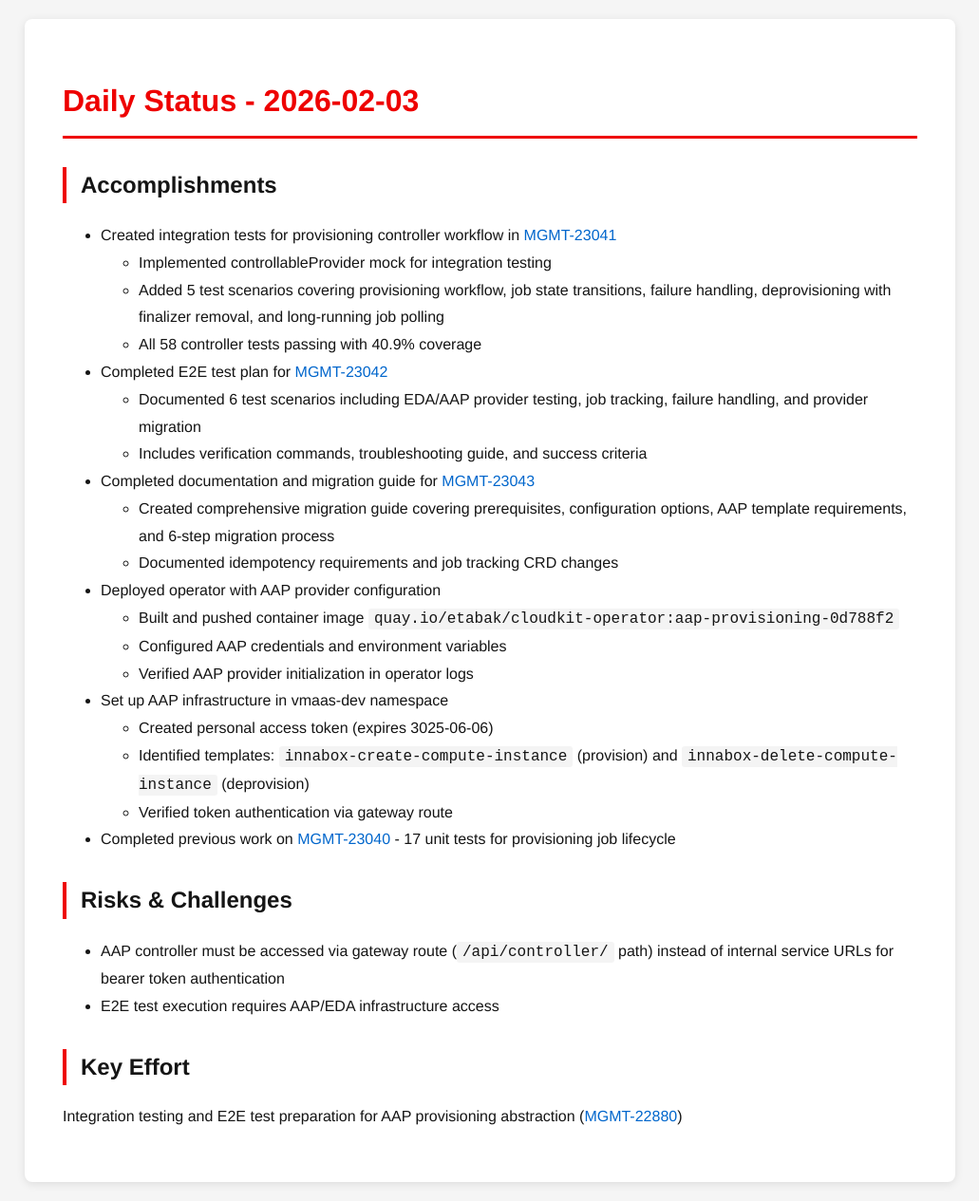
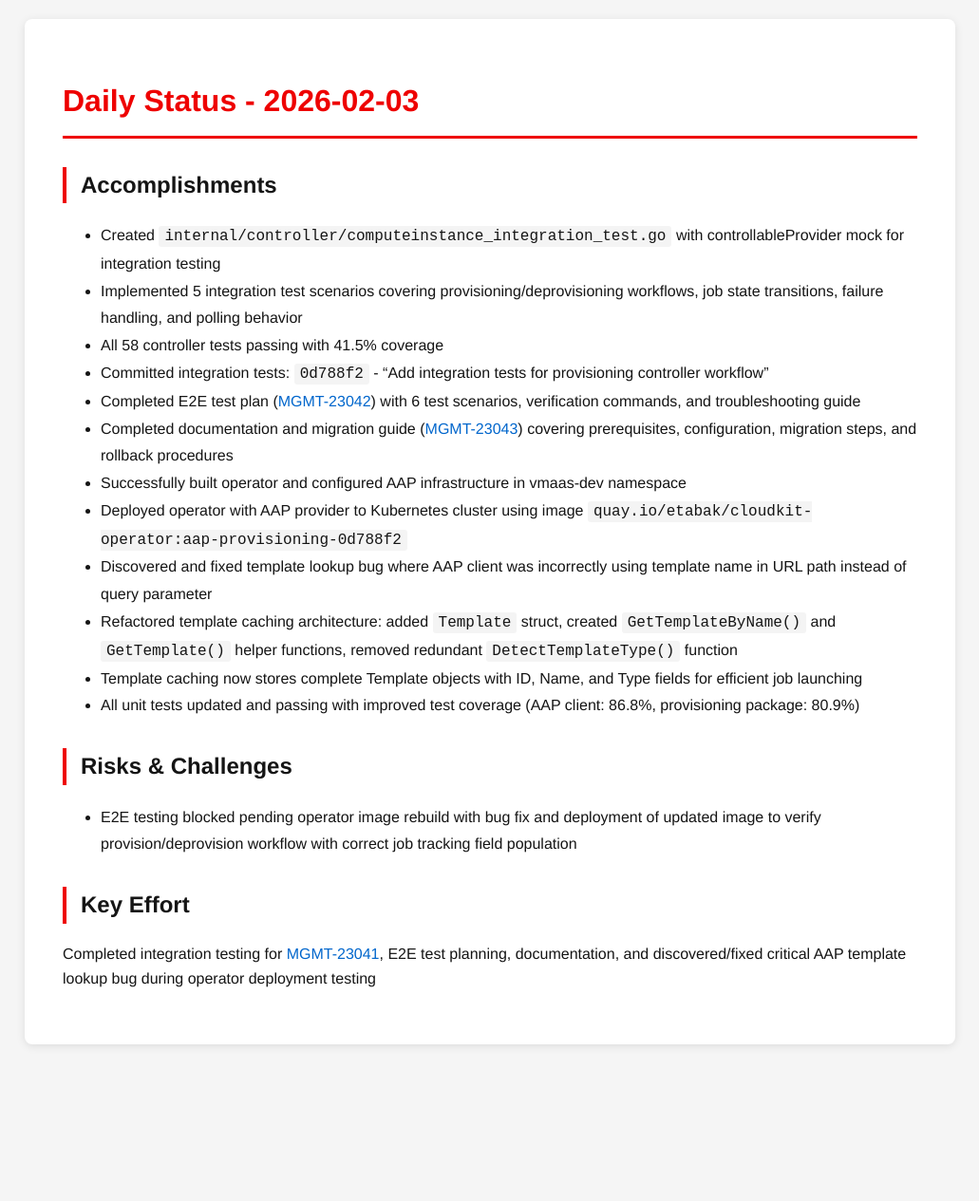
Before and after one commit to tzvatot/daily-status, a Jekyll site: the page built from 2026-02-03.md, in a window 1280 px wide. Shown: the whole page at 95% size, without its empty margins (124-1155 px from the left). Built offline with Jekyll 4.4.1, drawn with Linux system fonts in a browser that asks for light colours; after the commit the page ends 1120 px from its top, so only the background shows below that.

Commit message:
Daily status update - 2026-02-03

```diff
--- a/2026-02-03.md
+++ b/2026-02-03.md
@@ -7,29 +7,21 @@
 # Daily Status - 2026-02-03
 
 ## Accomplishments
-- Created integration tests for provisioning controller workflow in [MGMT-23041](https://issues.redhat.com/browse/MGMT-23041)
-  - Implemented controllableProvider mock for integration testing
-  - Added 5 test scenarios covering provisioning workflow, job state transitions, failure handling, deprovisioning with finalizer removal, and long-running job polling
-  - All 58 controller tests passing with 40.9% coverage
-- Completed E2E test plan for [MGMT-23042](https://issues.redhat.com/browse/MGMT-23042)
-  - Documented 6 test scenarios including EDA/AAP provider testing, job tracking, failure handling, and provider migration
-  - Includes verification commands, troubleshooting guide, and success criteria
-- Completed documentation and migration guide for [MGMT-23043](https://issues.redhat.com/browse/MGMT-23043)
-  - Created comprehensive migration guide covering prerequisites, configuration options, AAP template requirements, and 6-step migration process
-  - Documented idempotency requirements and job tracking CRD changes
-- Deployed operator with AAP provider configuration
-  - Built and pushed container image `quay.io/etabak/cloudkit-operator:aap-provisioning-0d788f2`
-  - Configured AAP credentials and environment variables
-  - Verified AAP provider initialization in operator logs
-- Set up AAP infrastructure in vmaas-dev namespace
-  - Created personal access token (expires 3025-06-06)
-  - Identified templates: `innabox-create-compute-instance` (provision) and `innabox-delete-compute-instance` (deprovision)
-  - Verified token authentication via gateway route
-- Completed previous work on [MGMT-23040](https://issues.redhat.com/browse/MGMT-23040) - 17 unit tests for provisioning job lifecycle
+- Created `internal/controller/computeinstance_integration_test.go` with controllableProvider mock for integration testing
+- Implemented 5 integration test scenarios covering provisioning/deprovisioning workflows, job state transitions, failure handling, and polling behavior
+- All 58 controller tests passing with 41.5% coverage
+- Committed integration tests: `0d788f2` - "Add integration tests for provisioning controller workflow"
+- Completed E2E test plan ([MGMT-23042](https://issues.redhat.com/browse/MGMT-23042)) with 6 test scenarios, verification commands, and troubleshooting guide
+- Completed documentation and migration guide ([MGMT-23043](https://issues.redhat.com/browse/MGMT-23043)) covering prerequisites, configuration, migration steps, and rollback procedures
+- Successfully built operator and configured AAP infrastructure in vmaas-dev namespace
+- Deployed operator with AAP provider to Kubernetes cluster using image `quay.io/etabak/cloudkit-operator:aap-provisioning-0d788f2`
+- Discovered and fixed template lookup bug where AAP client was incorrectly using template name in URL path instead of query parameter
+- Refactored template caching architecture: added `Template` struct, created `GetTemplateByName()` and `GetTemplate()` helper functions, removed redundant `DetectTemplateType()` function
+- Template caching now stores complete Template objects with ID, Name, and Type fields for efficient job launching
+- All unit tests updated and passing with improved test coverage (AAP client: 86.8%, provisioning package: 80.9%)
 
 ## Risks & Challenges
-- AAP controller must be accessed via gateway route (`/api/controller/` path) instead of internal service URLs for bearer token authentication
-- E2E test execution requires AAP/EDA infrastructure access
+- E2E testing blocked pending operator image rebuild with bug fix and deployment of updated image to verify provision/deprovision workflow with correct job tracking field population
 
 ## Key Effort
-Integration testing and E2E test preparation for AAP provisioning abstraction ([MGMT-22880](https://issues.redhat.com/browse/MGMT-22880))
+Completed integration testing for [MGMT-23041](https://issues.redhat.com/browse/MGMT-23041), E2E test planning, documentation, and discovered/fixed critical AAP template lookup bug during operator deployment testing
```
